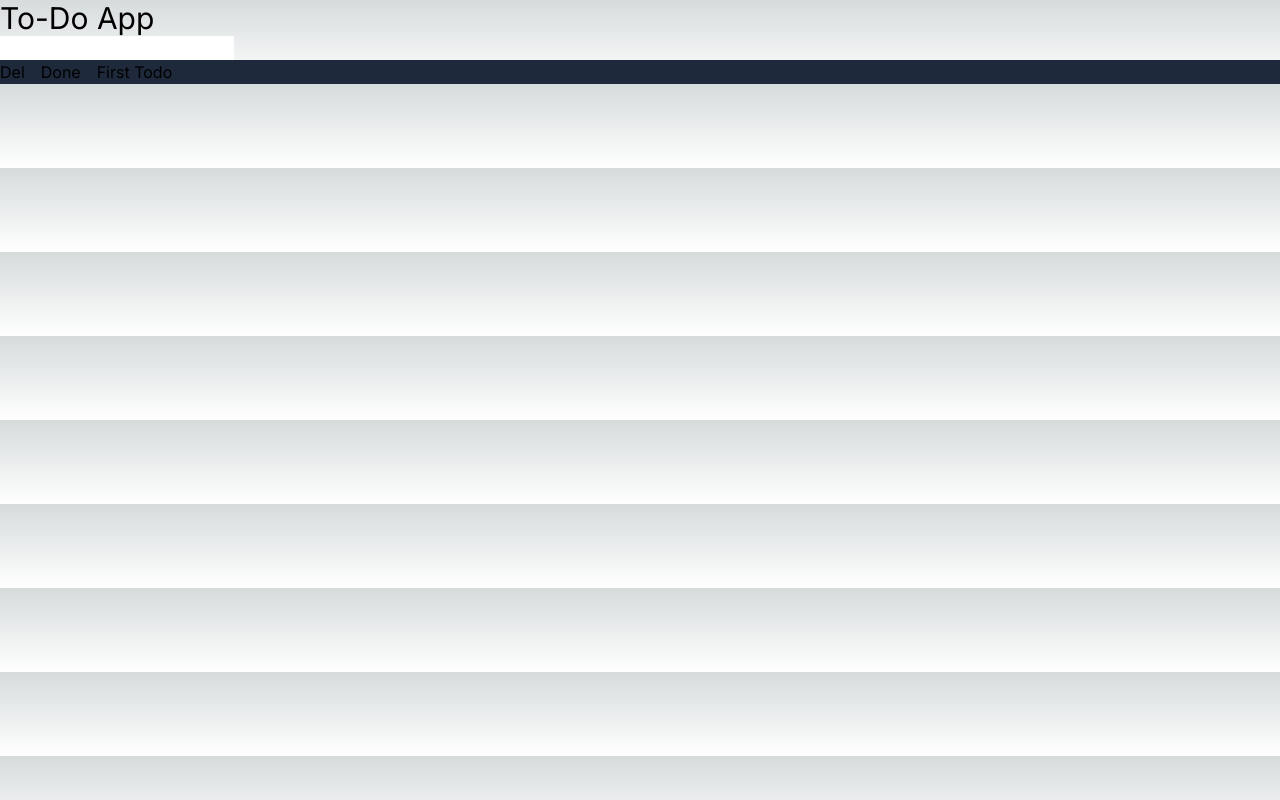
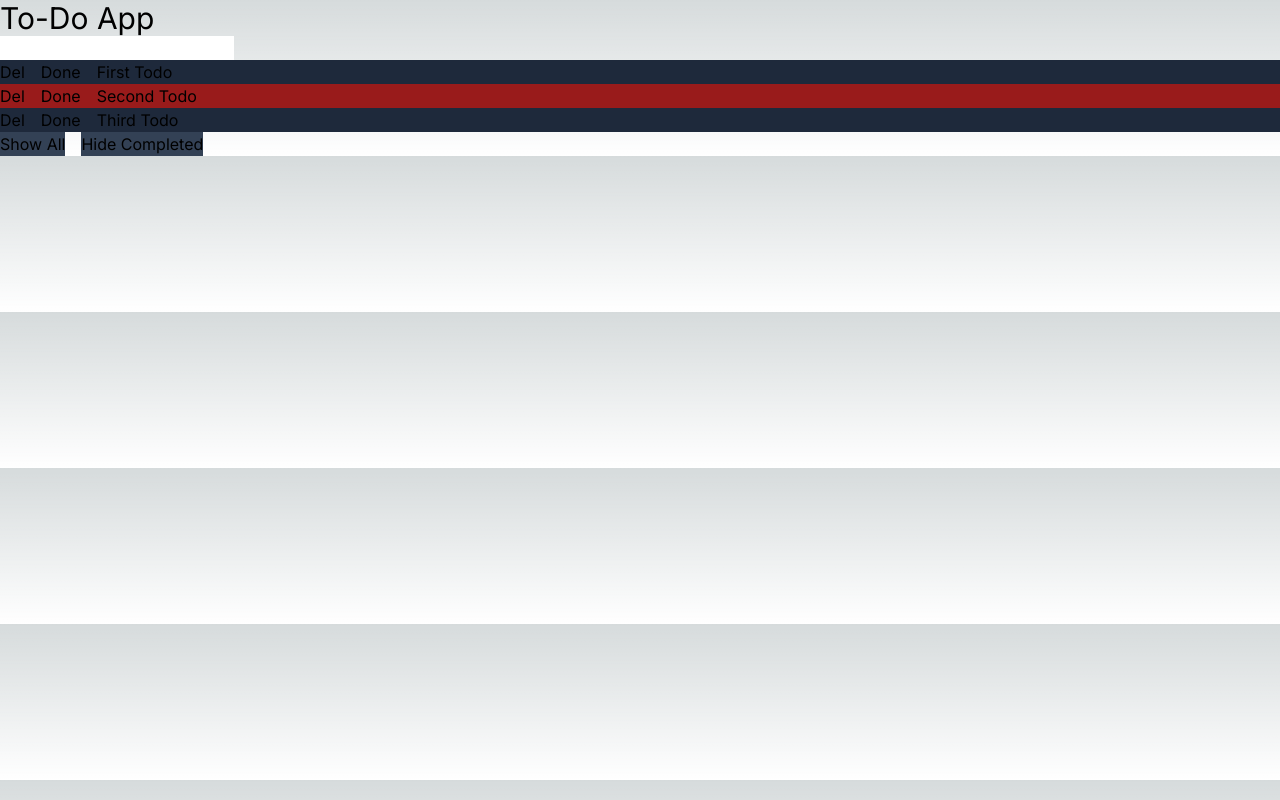
Before and after one commit to 11amanraj/to-do, a Next.js app: page / in a window 1280 px wide. Built offline with nearby package versions, Linux system fonts and the light colour scheme.

Commit message:
Added functionality to filter todos

```diff
--- a/app/page.tsx
+++ b/app/page.tsx
@@ -14,8 +14,19 @@ export default function Home() {
       id: Math.random().toString(),
       text: 'First Todo',
       completed: false
+    },
+    {
+      id: Math.random().toString(),
+      text: 'Second Todo',
+      completed: true
+    },
+    {
+      id: Math.random().toString(),
+      text: 'Third Todo',
+      completed: false
     }
   ])
+  const [hideCompleted, setHideCompleted] = useState<boolean>(false)
   const inputRef = useRef<HTMLInputElement>(null)
 
   const todoDeleteHandler = (id: string) => {
@@ -52,14 +63,28 @@ export default function Home() {
       </form>
 
       <div>
-        {todos.map(todo => {
+        {todos
+          .filter(todo => {
+            if(!hideCompleted) {
+              return true
+            } else {
+              return todo.completed
+            }
+          })
+          .map(todo => {
             return (
               <div key={todo.id} className={`flex gap-4 ${todo.completed ? 'bg-red-800' : 'bg-slate-800'}`}>
                 <p onClick={() => todoDeleteHandler(todo.id)}>Del</p>
                 <p onClick={() => todoCompleteHandler(todo.id)}>Done</p>
                 <p>{todo.text}</p>
               </div>)
-        })}
+          })
+        }
+      </div>
+
+      <div className="flex gap-4">
+        <button onClick={() => setHideCompleted(false)} className="bg-slate-700">Show All</button>
+        <button onClick={() => setHideCompleted(true)} className="bg-slate-700">Hide Completed</button>
       </div>
     </main>
   )
```
Lines whose indentation alone changed are shown as unchanged.
